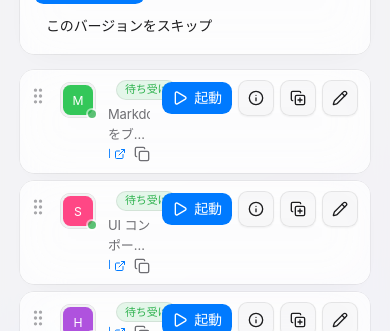
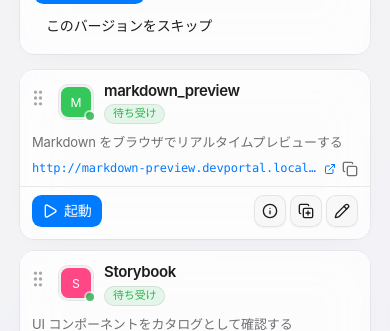
Before and after one commit to taiyop/devportal, a React (Vite) app: page / in a window 390 px wide. Shown: the part 513-844 px from the top of the page. Built offline with nearby package versions, Linux system fonts and the light colour scheme.

Commit message:
feat(ui): switch app list to responsive card grid

```diff
--- a/src/App.tsx
+++ b/src/App.tsx
@@ -547,24 +547,27 @@
     app: AppView,
     event: KeyboardEvent<HTMLButtonElement>,
   ) {
-    if (event.key !== "ArrowUp" && event.key !== "ArrowDown") return;
+    const backward = event.key === "ArrowUp" || event.key === "ArrowLeft";
+    const forward = event.key === "ArrowDown" || event.key === "ArrowRight";
+    if (!backward && !forward) return;
     event.preventDefault();
     const index = visibleApps.findIndex((item) => item.id === app.id);
-    const neighbor =
-      event.key === "ArrowUp"
-        ? visibleApps[index - 1]
-        : visibleApps[index + 1];
+    const neighbor = backward
+      ? visibleApps[index - 1]
+      : visibleApps[index + 1];
     if (!neighbor) return;
-    void commitOrder(
-      moveApp(apps, app.id, neighbor.id, event.key === "ArrowDown"),
-    );
+    void commitOrder(moveApp(apps, app.id, neighbor.id, forward));
   }
 
   function listDragOver(event: DragEvent<HTMLUListElement>) {
     event.preventDefault();
     if (!dragId) return;
     event.dataTransfer.dropEffect = "move";
-    const hint = dropTargetAt(event.currentTarget, event.clientY);
+    const hint = dropTargetAt(
+      event.currentTarget,
+      event.clientX,
+      event.clientY,
+    );
     const next = hint && hint.id !== dragId ? hint : null;
     setDropHint((current) =>
       current?.id === next?.id && current?.after === next?.after
@@ -576,7 +579,11 @@
   function listDrop(event: DragEvent<HTMLUListElement>) {
     event.preventDefault();
     if (!dragId) return;
-    const hint = dropTargetAt(event.currentTarget, event.clientY);
+    const hint = dropTargetAt(
+      event.currentTarget,
+      event.clientX,
+      event.clientY,
+    );
     if (hint) {
       dropOn(hint.id, hint.after);
     } else {
@@ -849,10 +856,13 @@
             {updateWaiting ? <UpdateBanner updater={updater} /> : null}
 
             {!ready ? (
-              <div className="mx-auto flex max-w-3xl flex-col gap-2">
-                <div className="surface h-20 animate-pulse rounded-[14px]" />
-                <div className="surface h-20 animate-pulse rounded-[14px]" />
-                <div className="surface h-20 animate-pulse rounded-[14px]" />
+              <div className="mx-auto grid w-full max-w-6xl grid-cols-[repeat(auto-fill,minmax(240px,1fr))] gap-3">
+                <div className="surface h-40 animate-pulse rounded-[14px]" />
+                <div className="surface h-40 animate-pulse rounded-[14px]" />
+                <div className="surface h-40 animate-pulse rounded-[14px]" />
+                <div className="surface h-40 animate-pulse rounded-[14px]" />
+                <div className="surface h-40 animate-pulse rounded-[14px]" />
+                <div className="surface h-40 animate-pulse rounded-[14px]" />
               </div>
             ) : apps.length === 0 && !bootError ? (
               <EmptyBoard
@@ -874,7 +884,7 @@
               />
             ) : (
               <ul
-                className="mx-auto flex max-w-3xl list-none flex-col gap-2 p-0"
+                className="mx-auto grid w-full max-w-6xl list-none grid-cols-[repeat(auto-fill,minmax(240px,1fr))] gap-3 p-0"
                 onDragOver={listDragOver}
                 onDrop={listDrop}
                 onDragLeave={listDragLeave}
@@ -884,7 +894,7 @@
                     key={app.id}
                     data-app-id={app.id}
                     className={cn(
-                      "relative",
+                      "relative flex min-w-0",
                       dragId === app.id && "opacity-45",
                     )}
                   >
@@ -892,8 +902,8 @@
                       <div
                         aria-hidden="true"
                         className={cn(
-                          "pointer-events-none absolute inset-x-0 z-10 h-0.5 rounded-full bg-primary",
-                          dropHint.after ? "-bottom-[5px]" : "-top-[5px]",
+                          "pointer-events-none absolute inset-y-0 z-10 w-0.5 rounded-full bg-primary",
+                          dropHint.after ? "-right-[7px]" : "-left-[7px]",
                         )}
                       />
                     ) : null}
@@ -1104,18 +1114,26 @@
 
 function dropTargetAt(
   listEl: HTMLElement,
+  x: number,
   y: number,
 ): { id: string; after: boolean } | null {
+  const listWidth = listEl.getBoundingClientRect().width;
+  let lastId: string | null = null;
   for (const item of Array.from(listEl.children)) {
     const id = (item as HTMLElement).dataset.appId;
     if (!id) continue;
+    lastId = id;
     const rect = item.getBoundingClientRect();
-    if (y < rect.top + rect.height / 2) return { id, after: false };
-    if (y <= rect.bottom) return { id, after: true };
+    if (rect.width >= listWidth - 2) {
+      if (y < rect.top + rect.height / 2) return { id, after: false };
+      continue;
+    }
+    if (y < rect.top) return { id, after: false };
+    if (y <= rect.bottom && x < rect.left + rect.width / 2) {
+      return { id, after: false };
+    }
   }
-  const last = listEl.lastElementChild as HTMLElement | null;
-  const id = last?.dataset.appId;
-  return id ? { id, after: true } : null;
+  return lastId ? { id: lastId, after: true } : null;
 }
 
 function mergeApp(list: AppView[], next: AppView): AppView[] {
--- a/src/components/app-card.tsx
+++ b/src/components/app-card.tsx
@@ -65,9 +65,10 @@
 
   return (
     <article
-      className="surface relative flex w-full items-start gap-3 rounded-[14px] px-3 py-2.5 animate-rise"
+      className="surface relative flex w-full flex-col gap-2 rounded-[14px] p-3 animate-rise"
       style={{ animationDelay: `${index * 40}ms` }}
     >
+      <div className="flex items-start gap-2.5">
         {reorder ? (
           <Tooltip>
             <TooltipTrigger
@@ -75,7 +76,7 @@
                 <button
                   type="button"
                   draggable
-                aria-label={`${app.name} を並べ替え（上下キーでも移動できます）`}
+                  aria-label={`${app.name} を並べ替え（矢印キーでも移動できます）`}
                   className="mt-1.5 -ml-1 inline-flex size-5 shrink-0 cursor-grab items-center justify-center rounded-md text-muted-foreground/60 outline-none hover:bg-muted hover:text-muted-foreground focus-visible:ring-2 focus-visible:ring-ring/60 active:cursor-grabbing"
                   onDragStart={reorder.onDragStart}
                   onDragEnd={reorder.onDragEnd}
@@ -85,24 +86,27 @@
             >
               <GripVertical />
             </TooltipTrigger>
-          <TooltipContent>ドラッグまたは ↑↓ キーで並べ替え</TooltipContent>
+            <TooltipContent>ドラッグまたは矢印キーで並べ替え</TooltipContent>
           </Tooltip>
         ) : null}
         <AppFavicon name={app.name} favicon={app.favicon} status={app.status} />
         <div className="min-w-0 flex-1">
-        <div className="flex min-w-0 items-center gap-2">
           <h2 className="truncate text-[15px] leading-tight font-semibold tracking-tight">
             {app.name}
           </h2>
+          <div className="mt-1 flex">
             <StatusBadge status={app.status} />
           </div>
+        </div>
+      </div>
+
       {app.description ? (
-          <p className="mt-1 line-clamp-2 text-[13px] leading-5 text-muted-foreground">
+        <p className="line-clamp-2 text-[13px] leading-5 text-muted-foreground">
           {app.description}
         </p>
       ) : null}
       {app.url ? (
-          <div className="mt-0.5 flex min-w-0 items-center gap-2">
+        <div className="flex min-w-0 items-center gap-1.5">
           <button
             type="button"
             className="flex min-w-0 items-center gap-1 text-left font-mono text-[12px] text-primary hover:underline"
@@ -133,13 +137,11 @@
       ) : null}
       <KeepAliveControls
         app={app}
-          className="mt-1.5"
         disabled={busy}
         onSetPinned={onSetPinned}
       />
-      </div>
 
-      <div className="flex shrink-0 items-center gap-1.5">
+      <div className="mt-auto -mx-3 flex items-center gap-1 border-t px-3 pt-2">
         <Button
           variant={off ? "default" : "destructive"}
           size="sm"
@@ -156,13 +158,14 @@
           {busy ? "処理中" : off ? "起動" : "終了"}
         </Button>
 
+        <div className="ml-auto flex items-center gap-1">
           <Tooltip>
             <TooltipTrigger
               render={
                 <Button
                   type="button"
                   variant="outline"
-                size="icon"
+                  size="icon-sm"
                   aria-label={`${app.name} の詳細`}
                   onClick={onDetails}
                 />
@@ -179,7 +182,7 @@
                 <Button
                   type="button"
                   variant="outline"
-                size="icon"
+                  size="icon-sm"
                   aria-label={`${app.name} を複製`}
                   onClick={onDuplicate}
                 />
@@ -196,7 +199,7 @@
                 <Button
                   type="button"
                   variant="outline"
-                size="icon"
+                  size="icon-sm"
                   aria-label={`${app.name} を編集`}
                   onClick={onEdit}
                 />
@@ -207,6 +210,7 @@
             <TooltipContent>編集</TooltipContent>
           </Tooltip>
         </div>
+      </div>
     </article>
   );
 }
```
Lines whose indentation alone changed are shown as unchanged.
